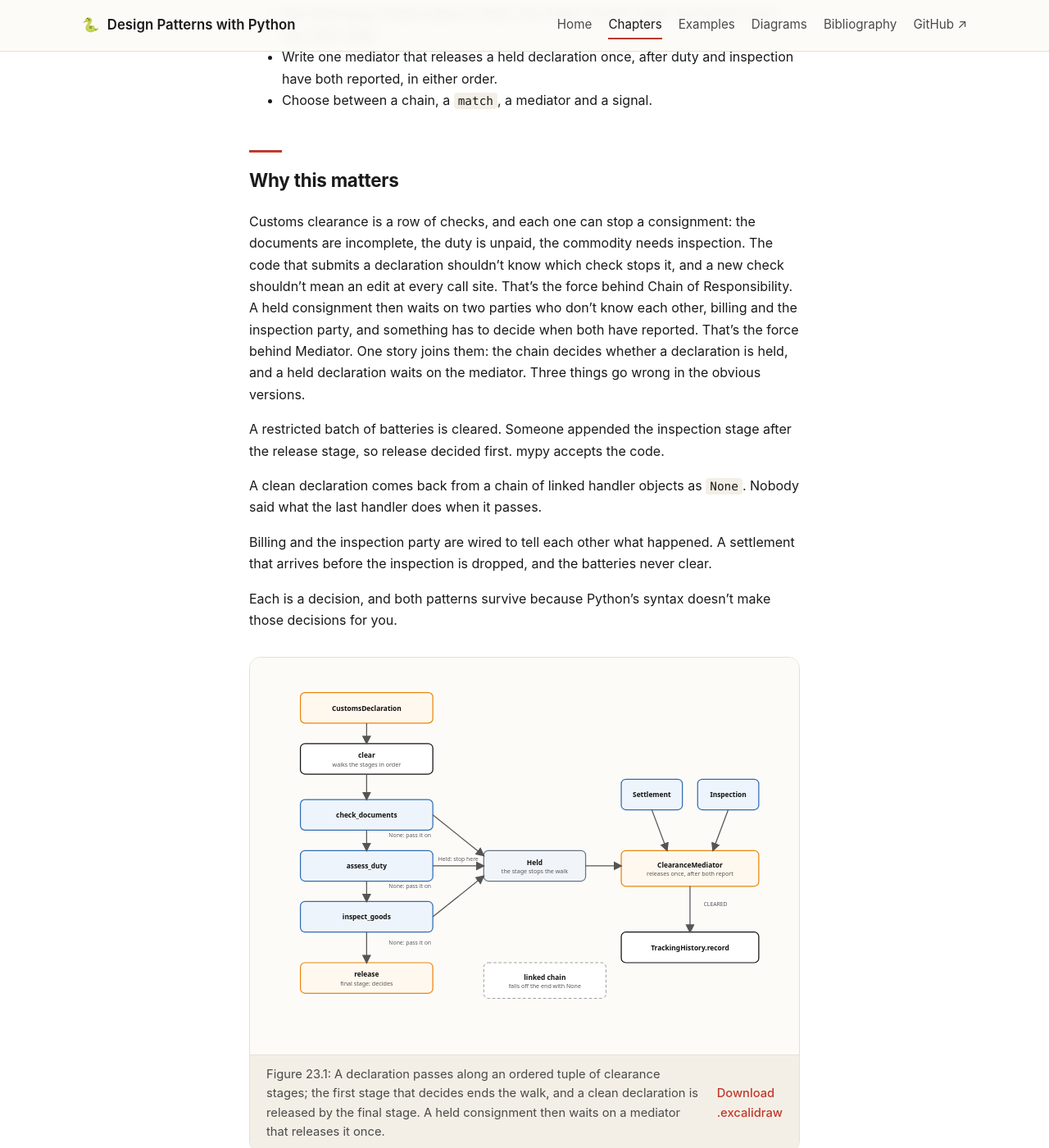
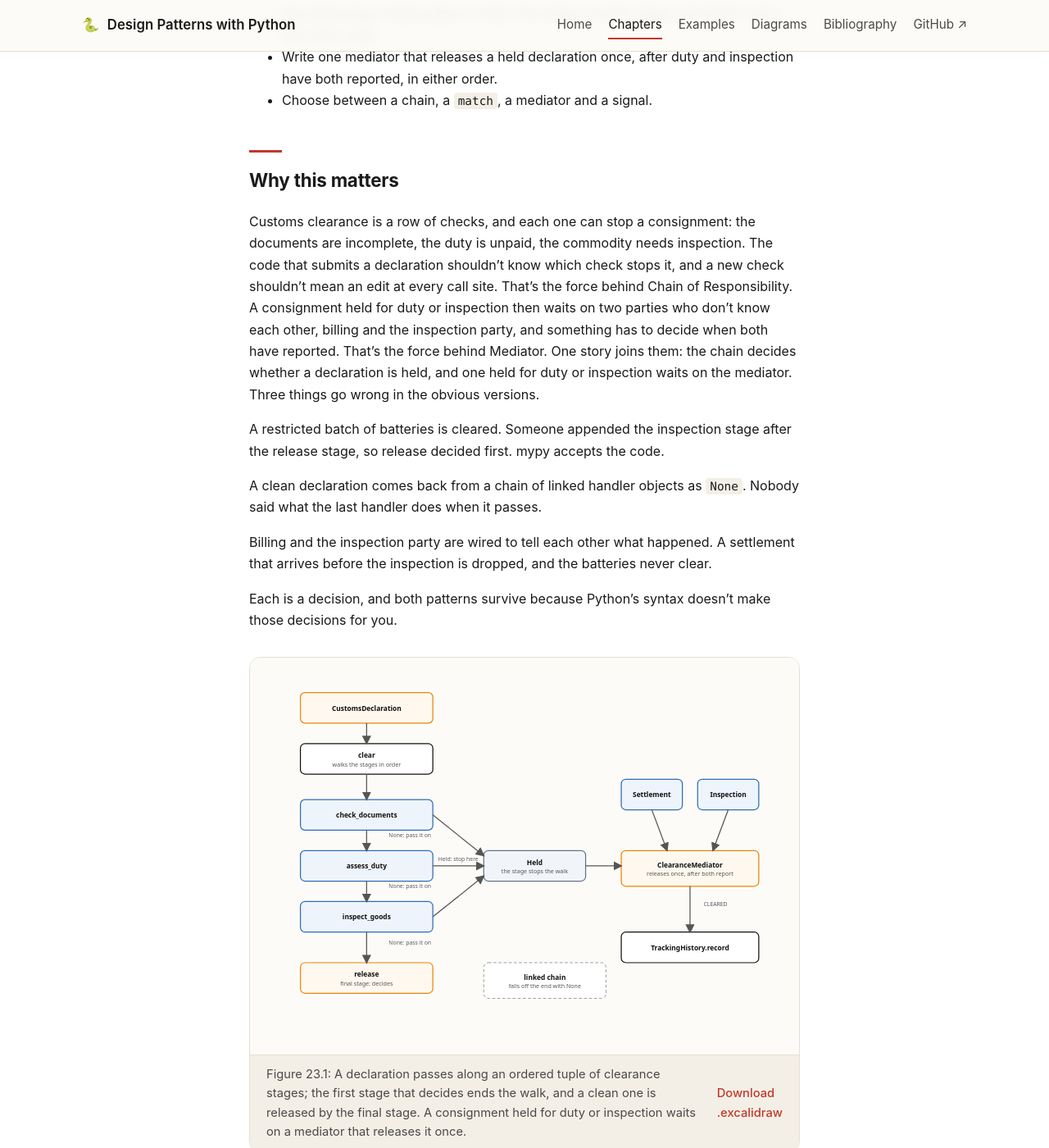
Before and after one commit to patterncatalyst/design-patterns-with-python, a Jekyll site: the page built from _docs/23-mediator-and-chain-of-responsibility.md, in a window 1280 px wide and 1400 px high, scrolled down 698 px. Shown: the whole window at 82% size. Built offline with Jekyll 4.4.1, drawn with Linux system fonts in a browser that asks for light colours; some of the changed text lies outside the part shown.

Commit message:
fix(r11): validation round 1 repairs (author, stable experiment filter, mediator scope, paraphrases)

````diff
--- a/_data/diagrams.yml
+++ b/_data/diagrams.yml
@@ -205,9 +205,9 @@
   title: A chain of stages, then a mediator
   caption: >-
     A declaration passes along an ordered tuple of clearance stages; the first
-    stage that decides ends the walk, and a clean declaration is released by
-    the final stage. A held consignment then waits on a mediator that releases
-    it once.
+    stage that decides ends the walk, and a clean one is released by the final
+    stage. A consignment held for duty or inspection waits on a mediator that
+    releases it once.
 
 - name: 24-iterator-generators-and-the-iterator-protocol
   section: "Ch. 24"
--- a/_docs/23-mediator-and-chain-of-responsibility.md
+++ b/_docs/23-mediator-and-chain-of-responsibility.md
@@ -19,7 +19,7 @@ By the end of this chapter you can:
 
 ## Why this matters
 
-Customs clearance is a row of checks, and each one can stop a consignment: the documents are incomplete, the duty is unpaid, the commodity needs inspection. The code that submits a declaration shouldn't know which check stops it, and a new check shouldn't mean an edit at every call site. That's the force behind Chain of Responsibility. A held consignment then waits on two parties who don't know each other, billing and the inspection party, and something has to decide when both have reported. That's the force behind Mediator. One story joins them: the chain decides whether a declaration is held, and a held declaration waits on the mediator. Three things go wrong in the obvious versions.
+Customs clearance is a row of checks, and each one can stop a consignment: the documents are incomplete, the duty is unpaid, the commodity needs inspection. The code that submits a declaration shouldn't know which check stops it, and a new check shouldn't mean an edit at every call site. That's the force behind Chain of Responsibility. A consignment held for duty or inspection then waits on two parties who don't know each other, billing and the inspection party, and something has to decide when both have reported. That's the force behind Mediator. One story joins them: the chain decides whether a declaration is held, and one held for duty or inspection waits on the mediator. Three things go wrong in the obvious versions.
 
 A restricted batch of batteries is cleared. Someone appended the inspection stage after the release stage, so release decided first. mypy accepts the code.
 
@@ -29,7 +29,7 @@ Billing and the inspection party are wired to tell each other what happened. A s
 
 Each is a decision, and both patterns survive because Python's syntax doesn't make those decisions for you.
 
-{% include excalidraw.html name="23-mediator-and-chain-of-responsibility" caption="Figure 23.1: A declaration passes along an ordered tuple of clearance stages; the first stage that decides ends the walk, and a clean declaration is released by the final stage. A held consignment then waits on a mediator that releases it once." %}
+{% include excalidraw.html name="23-mediator-and-chain-of-responsibility" caption="Figure 23.1: A declaration passes along an ordered tuple of clearance stages; the first stage that decides ends the walk, and a clean one is released by the final stage. A consignment held for duty or inspection waits on a mediator that releases it once." %}
 
 Read the figure from the top down. `CustomsDeclaration` goes to `clear`, "walks the stages in order". Below it sit `check_documents`, `assess_duty` and `inspect_goods`, each with a "None: pass it on" arrow down, and then `release`, "final stage: decides". Each stage also has an arrow to `Held`, "the stage stops the walk". `Held` goes to `ClearanceMediator`, "releases once, after both report". `Settlement` and `Inspection` feed the mediator, which sends `CLEARED` to `TrackingHistory.record`. A muted dashed box, "linked chain", reads "falls off the end with None".
 
@@ -120,13 +120,13 @@ def test_a_stage_added_after_release_clears_a_restricted_commodity(
 
 A `Decision` that gains a third member turns each `match` that ends in `assert_never` into the same kind of error.
 
-When the rules are closed and fixed, one `match` with a default is the chain. The `match` statement, as the Python tutorial puts it, "takes an expression and compares its value to successive patterns given as one or more case blocks". The fixture `_clear_by_match` is that form and passes the same hold table. The difference shows in its signature. It takes the declaration and nothing else, so its order lives in source and a caller can't extend it or test a stage on its own. Choose it when nobody adds rules, and the tuple when someone does.
+When the rules are closed and fixed, one `match` with a default is the chain. The `match` statement, as the Python tutorial puts it, "takes an expression and compares its value to successive patterns given as one or more case blocks". The conftest function `_clear_by_match` is that form and passes the same hold table. The difference shows in its signature. It takes the declaration and nothing else, so its order lives in source and a caller can't extend it or test a stage on its own. Choose it when nobody adds rules, and the tuple when someone does.
 
 ## Mediator: one place decides when to release
 
 Mediator is for a group of parties whose actions depend on one another. If each party calls the others, each must know who else exists and what order they report in. *Design Patterns* moves that knowledge into an object of its own, and the parties talk to it. In Python the abstract Mediator and Colleague classes dissolve. A colleague needs only the mediator's `receive`, and the mediator is given a callable that does the release. The rule is what survives, written once with its state.
 
-Here the rule is that a held declaration is released when duty is settled and inspection has passed, in either order, and once. A `Settlement` is billing reporting that duty is paid in full, and an `Inspection` carries the inspection party's result. Both are messages:
+Here the rule is that a declaration held for duty or inspection is released when duty is settled and inspection has passed, in either order, and once. A `Settlement` is billing reporting that duty is paid in full, and an `Inspection` carries the inspection party's result. Both are messages:
 
 <!-- fmt:off -->
 ```python
@@ -171,7 +171,7 @@ Two static checks apply to the messages. A message the mediator doesn't know is
 <string>:7: error: Argument 1 to "receive" of "ClearanceMediator" has incompatible type "HandlingEvent"; expected "Settlement | Inspection"  [arg-type]
 ```
 
-And the second arm of `receive` is `case Inspection()` after the `passed=True` arm, because mypy 2.4.1 doesn't treat `True` and `False` patterns on a field as exhausting the class. `test_mypy_cannot_exhaust_a_match_on_true_and_false_patterns` runs a reduced model, a one-field class matched on both values and then on `assert_never`, and mypy reports `Argument 1 to "assert_never" has incompatible type "Inspection"; expected "Never"`.
+And the second `Inspection` arm of `receive` is `case Inspection()`, not `case Inspection(passed=False)`, because mypy 2.4.1 doesn't treat `True` and `False` patterns on a field as exhausting the class. `test_mypy_cannot_exhaust_a_match_on_true_and_false_patterns` runs a reduced model, a one-field class matched on both values and then on `assert_never`, and mypy reports `Argument 1 to "assert_never" has incompatible type "Inspection"; expected "Never"`.
 
 ## A mediator decides, a signal broadcasts
 
````
Also changed, not shown: other parts of _docs/23-mediator-and-chain-of-responsibility.md (+2 -2 lines), _docs/24-iterator-generators-and-the-iterator-protocol.md (+15 -15 lines), _examples/24-iterator-generators-and-the-iterator-protocol.md (+1 -1 lines), _plans/r11-plan.md (+3 -2 lines), _plans/reconciliation-plan.md (+14 -14 lines), examples/23-mediator-and-chain-of-responsibility/README.md (+2 -2 lines).
